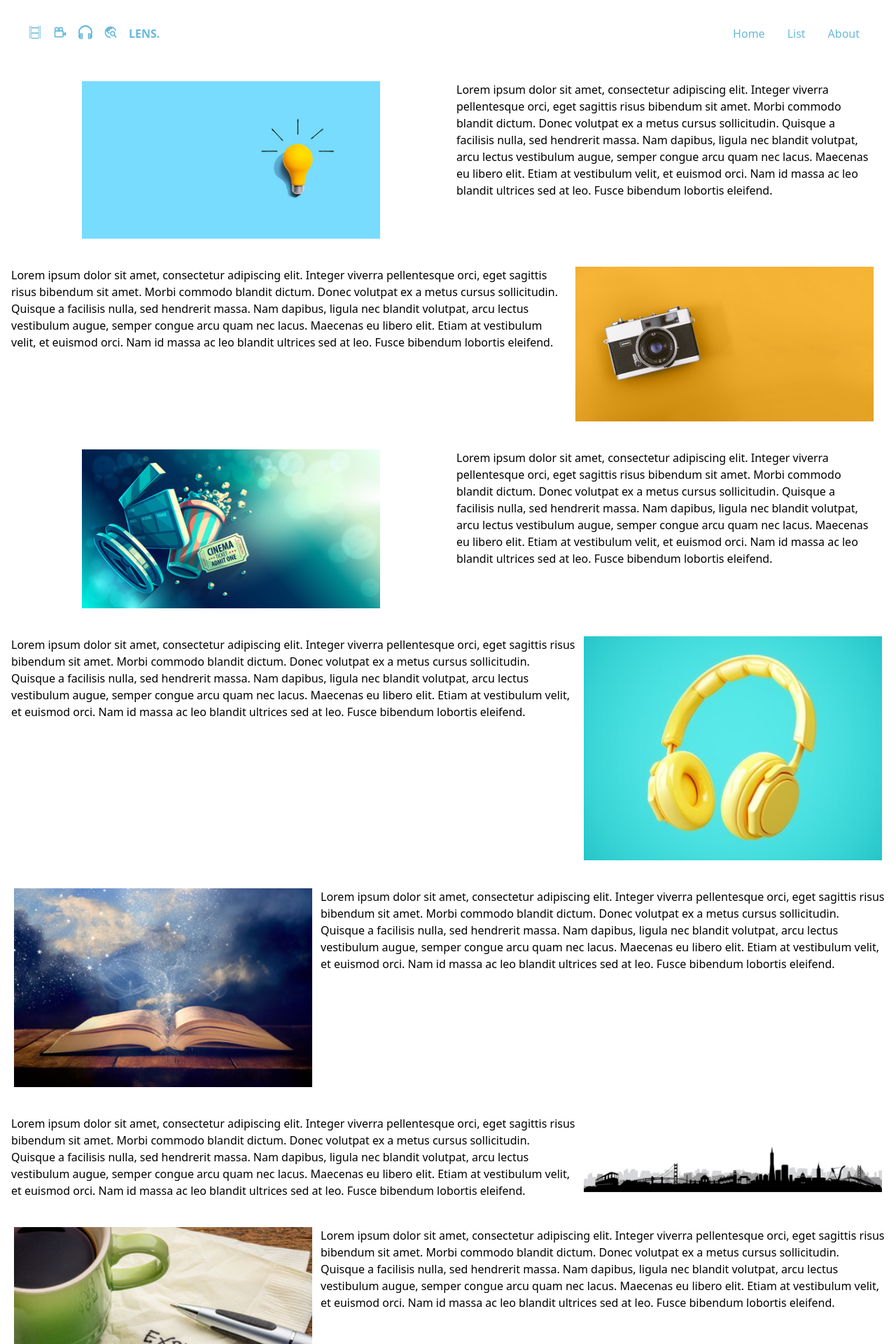
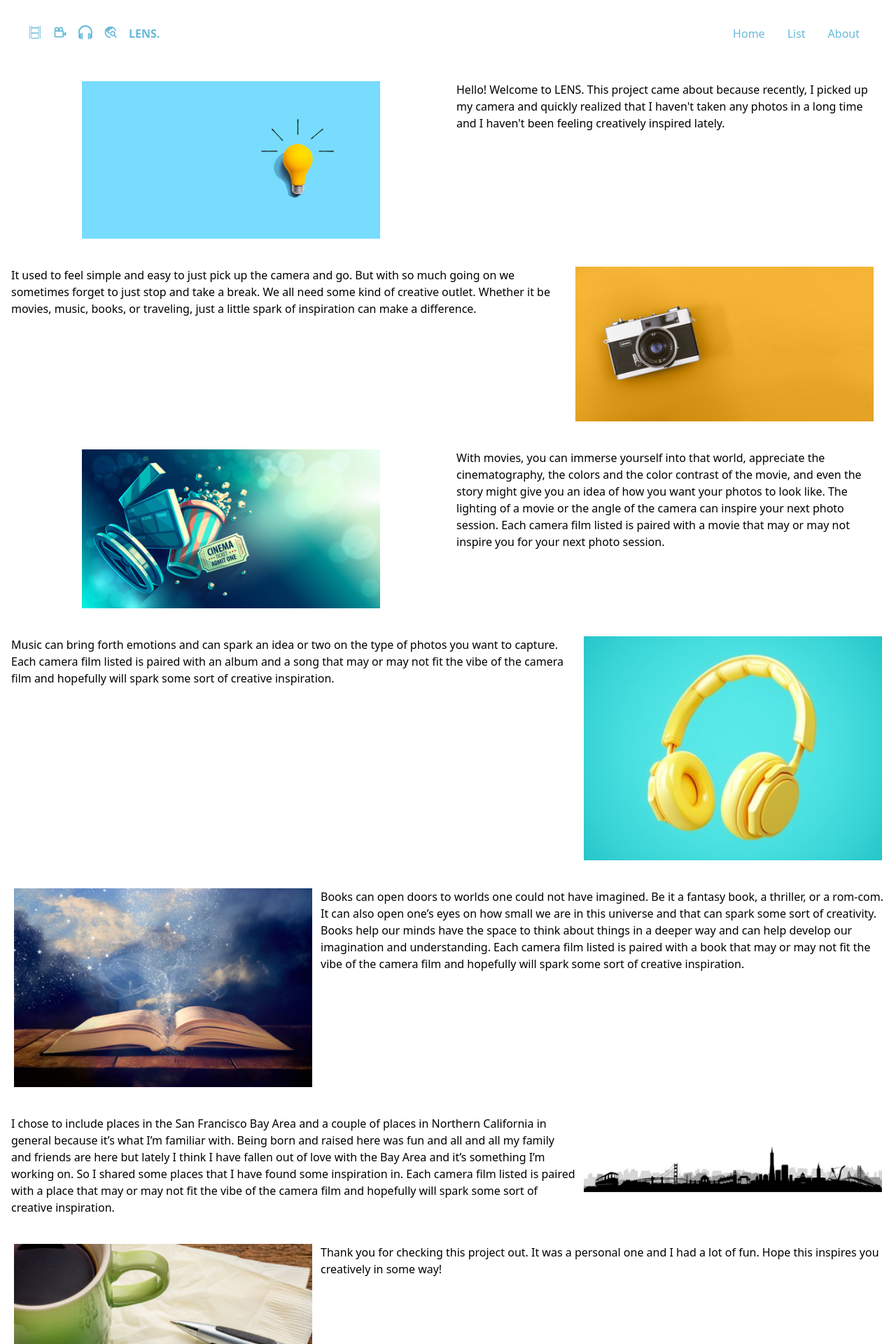
Before and after one commit to sharmaineb/lens, a React (Create React App) app: page /#/about in a window 1280 px wide. Shown: the top 1920 px of the page at 70% size. Built offline with nearby package versions, Linux system fonts and the light colour scheme.

Commit message:
[update]

```diff
--- a/src/components/About/About.jsx
+++ b/src/components/About/About.jsx
@@ -13,12 +13,9 @@ const About = () => {
       <div className='w-full bg-[#fff] py-15 px-1 mx-auto my-auto'>
       <div className='max-w-[1240px] mx-auto grid md:grid-cols-2'>
       <img className='w-[450px] mx-auto my-5 px-3' src={Lightbulb} alt='/' />
-      <p className="mx-auto my-5 px-3">Lorem ipsum dolor sit amet, consectetur adipiscing elit. Integer viverra pellentesque orci, eget sagittis risus bibendum sit amet.
-         Morbi commodo blandit dictum. Donec volutpat ex a metus cursus sollicitudin.
-         Quisque a facilisis nulla, sed hendrerit massa. Nam dapibus, ligula nec blandit
-         volutpat, arcu lectus vestibulum augue, semper congue arcu quam nec lacus.
-         Maecenas eu libero elit. Etiam at vestibulum velit, et euismod orci.
-         Nam id massa ac leo blandit ultrices sed at leo. Fusce bibendum lobortis eleifend.</p>
+      <p className="mx-auto my-5 px-3">Hello! Welcome to LENS. This project came about because recently, I picked up my
+      camera and quickly realized that I haven't taken any photos in a long time and I haven't
+      been feeling creatively inspired lately.</p>
       </div>
       </div>
 
@@ -27,12 +24,10 @@ const About = () => {
         <div className='max-w-[1240px] mx-auto'>
         <img className='w-[450px] mx-auto my-5 px-3 float-right' src={Camera} alt='/' />
         </div>
-        <p className="mx-auto my-5 px-3">Lorem ipsum dolor sit amet, consectetur adipiscing elit. Integer viverra pellentesque orci, eget sagittis risus bibendum sit amet.
-         Morbi commodo blandit dictum. Donec volutpat ex a metus cursus sollicitudin.
-         Quisque a facilisis nulla, sed hendrerit massa. Nam dapibus, ligula nec blandit
-         volutpat, arcu lectus vestibulum augue, semper congue arcu quam nec lacus.
-         Maecenas eu libero elit. Etiam at vestibulum velit, et euismod orci.
-         Nam id massa ac leo blandit ultrices sed at leo. Fusce bibendum lobortis eleifend.</p>
+        <p className="mx-auto my-5 px-3">It used to feel simple and easy to just pick up the camera and go.
+        But with so much going on we sometimes forget to just stop and take a break. We all need some kind of creative outlet.
+        Whether it be movies, music, books, or traveling, just a little spark of inspiration can
+        make a difference.</p>
 
         </div>
 
@@ -41,12 +36,10 @@ const About = () => {
         <div className='w-full bg-[#fff] py-15 px-1 mx-auto my-auto float-left'>
         <div className='max-w-[1240px] mx-auto grid md:grid-cols-2'>
         <img className='w-[450px] mx-auto my-5 px-3' src={Movies} alt='/' />
-        <p className="mx-auto my-5 px-3">Lorem ipsum dolor sit amet, consectetur adipiscing elit. Integer viverra pellentesque orci, eget sagittis risus bibendum sit amet.
-         Morbi commodo blandit dictum. Donec volutpat ex a metus cursus sollicitudin.
-         Quisque a facilisis nulla, sed hendrerit massa. Nam dapibus, ligula nec blandit
-         volutpat, arcu lectus vestibulum augue, semper congue arcu quam nec lacus.
-         Maecenas eu libero elit. Etiam at vestibulum velit, et euismod orci.
-         Nam id massa ac leo blandit ultrices sed at leo. Fusce bibendum lobortis eleifend.</p>
+        <p className="mx-auto my-5 px-3">With movies, you can immerse yourself into that world, appreciate the cinematography,
+        the colors and the color contrast of the movie, and even the story might give you an idea of how you want your photos to
+        look like. The lighting of a movie or the angle of the camera can inspire your next photo session. Each camera film listed
+        is paired with a movie that may or may not inspire you for your next photo session.</p>
         </div>
         </div>
 
@@ -55,12 +48,9 @@ const About = () => {
         <div className='w-full bg-[#fff] py-15 px-1 mx-auto my-auto'>
         <img className='w-[450px] mx-auto my-5 px-3 float-right' src={Headphones} alt='/' />
         </div>
-        <p className="mx-auto my-5 px-3">Lorem ipsum dolor sit amet, consectetur adipiscing elit. Integer viverra pellentesque orci, eget sagittis risus bibendum sit amet.
-         Morbi commodo blandit dictum. Donec volutpat ex a metus cursus sollicitudin.
-         Quisque a facilisis nulla, sed hendrerit massa. Nam dapibus, ligula nec blandit
-         volutpat, arcu lectus vestibulum augue, semper congue arcu quam nec lacus.
-         Maecenas eu libero elit. Etiam at vestibulum velit, et euismod orci.
-         Nam id massa ac leo blandit ultrices sed at leo. Fusce bibendum lobortis eleifend.</p>
+        <p className="mx-auto my-5 px-3">Music can bring forth emotions and can spark an idea or two on the type of photos
+        you want to capture. Each camera film listed is paired with an album and a song that may or may not fit the vibe of the
+        camera film and hopefully will spark some sort of creative inspiration. </p>
 
         </div>
 
@@ -69,12 +59,10 @@ const About = () => {
         <div className='w-full bg-[#fff] py-15 px-1 mx-auto my-auto'>
         <img className='w-[450px] mx-auto my-5 px-3 float-left' src={Books} alt='/' />
         </div>
-        <p className="mx-auto my-5 px-3">Lorem ipsum dolor sit amet, consectetur adipiscing elit. Integer viverra pellentesque orci, eget sagittis risus bibendum sit amet.
-         Morbi commodo blandit dictum. Donec volutpat ex a metus cursus sollicitudin.
-         Quisque a facilisis nulla, sed hendrerit massa. Nam dapibus, ligula nec blandit
-         volutpat, arcu lectus vestibulum augue, semper congue arcu quam nec lacus.
-         Maecenas eu libero elit. Etiam at vestibulum velit, et euismod orci.
-         Nam id massa ac leo blandit ultrices sed at leo. Fusce bibendum lobortis eleifend.</p>
+        <p className="mx-auto my-5 px-3">Books can open doors to worlds one could not have imagined. Be it a fantasy book, a thriller, or a rom-com.
+        It can also open one’s eyes on how small we are in this universe and that can spark some sort of creativity. Books help our minds have the
+        space to think about things in a deeper way and can help develop our imagination and understanding.
+        Each camera film listed is paired with a book that may or may not fit the vibe of the camera film and hopefully will spark some sort of creative inspiration.</p>
         </div>
 
          {/* -------------------------  */}
@@ -82,12 +70,11 @@ const About = () => {
         <div className='w-full bg-[#fff] py-15 px-1 mx-auto my-auto'>
         <img className='w-[450px] mx-auto my-5 px-3 float-right' src={Bay} alt='/' />
         </div>
-        <p className="mx-auto my-5 px-3">Lorem ipsum dolor sit amet, consectetur adipiscing elit. Integer viverra pellentesque orci, eget sagittis risus bibendum sit amet.
-         Morbi commodo blandit dictum. Donec volutpat ex a metus cursus sollicitudin.
-         Quisque a facilisis nulla, sed hendrerit massa. Nam dapibus, ligula nec blandit
-         volutpat, arcu lectus vestibulum augue, semper congue arcu quam nec lacus.
-         Maecenas eu libero elit. Etiam at vestibulum velit, et euismod orci.
-         Nam id massa ac leo blandit ultrices sed at leo. Fusce bibendum lobortis eleifend.</p>
+        <p className="mx-auto my-5 px-3">I chose to include places in the San Francisco Bay Area and a couple of places in Northern California
+        in general because it’s what I’m familiar with. Being born and raised here was fun and all and all my family and friends are here but lately I think
+        I have fallen out of love with the Bay Area and it’s something I’m working on. So I shared some places that I have found some inspiration in.
+        Each camera film listed is paired with a place that may or may not fit the vibe of the camera film and hopefully will spark some sort of creative inspiration.
+        </p>
         </div>
 
          {/* -------------------------  */}
@@ -95,12 +82,8 @@ const About = () => {
         <div className='w-full bg-[#fff] py-15 px-1 mx-auto my-auto'>
         <img className='w-[450px] mx-auto my-5 px-3 float-left' src={Inspire} alt='/' />
         </div>
-        <p className="mx-auto my-5 px-3">Lorem ipsum dolor sit amet, consectetur adipiscing elit. Integer viverra pellentesque orci, eget sagittis risus bibendum sit amet.
-         Morbi commodo blandit dictum. Donec volutpat ex a metus cursus sollicitudin.
-         Quisque a facilisis nulla, sed hendrerit massa. Nam dapibus, ligula nec blandit
-         volutpat, arcu lectus vestibulum augue, semper congue arcu quam nec lacus.
-         Maecenas eu libero elit. Etiam at vestibulum velit, et euismod orci.
-         Nam id massa ac leo blandit ultrices sed at leo. Fusce bibendum lobortis eleifend.</p>
+        <p className="mx-auto my-5 px-3">Thank you for checking this project out.
+        It was a personal one and I had a lot of fun. Hope this inspires you creatively in some way!</p>
         </div>
     </div>
   )
--- a/src/components/Footer.jsx
+++ b/src/components/Footer.jsx
@@ -8,8 +8,8 @@ import {
 import { BiCameraMovie } from 'react-icons/bi'
 import { GiFilmStrip } from 'react-icons/gi'
 import { ImHeadphones } from 'react-icons/im'
-
 import { MdTravelExplore } from 'react-icons/md'
+import { Link } from "react-router-dom";
 
 const Footer = () => {
   return (
@@ -54,10 +54,14 @@ const Footer = () => {
         </ul>
     </div>
     <div>
-        <h6 className='font-medium text-[#f1f1f1]-400'>Company</h6>
+        <h6 className='font-medium text-[#f1f1f1]-400'>Resources</h6>
         <ul>
+        <Link to={`/about`}>
             <li className='py-2 text-sm'>About</li>
-            <li className='py-2 text-sm'>Jobs</li>
+        </Link>
+            <li className='py-2 text-sm'>
+            <a href='https://www.barnesandnoble.com/'>Books</a>
+            </li>
         </ul>
     </div>
     <div>
--- a/src/components/Home/Hero.jsx
+++ b/src/components/Home/Hero.jsx
@@ -1,6 +1,6 @@
 import React from "react";
 import Typed from "react-typed";
-import Vinyl from '../../assets/vinyl.jpg'
+import Photos from '../../assets/photos.jpg'
 import Reel from '../../assets/reel.jpg'
 import HeroImg from '../../assets/hero.jpg'
 import { Link } from "react-router-dom";
@@ -28,7 +28,7 @@ const Hero = () => {
       {/* ----------------------------------------------------------- */}
       <div className='w-full bg-[#fff] py-15 px-1 mx-auto my-auto'>
       <div className='max-w-[1240px] mx-auto grid md:grid-cols-2'>
-        <img className='w-[450px] mx-auto my-4 px-2' src={Vinyl} alt='/' />
+        <img className='w-[450px] mx-auto my-4 px-2' src={Photos} alt='/' />
         <div className='flex flex-col justify-center'>
           <p className='text-[#eeaf61] font-bold '>GET INSPIRED.</p>
           <p>
```
Also changed, not shown: src/assets/photos.jpg (renamed from src/assets/aboutphotos.jpg), 1 other file (tests, documents, lock files or other folders).
